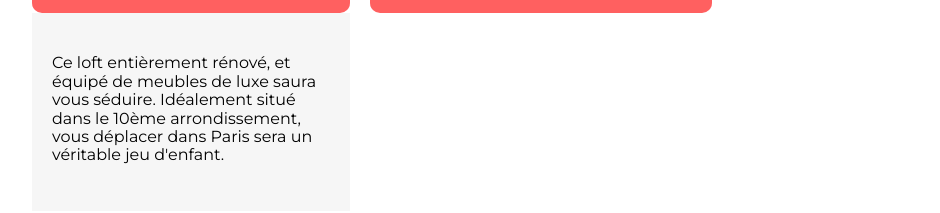
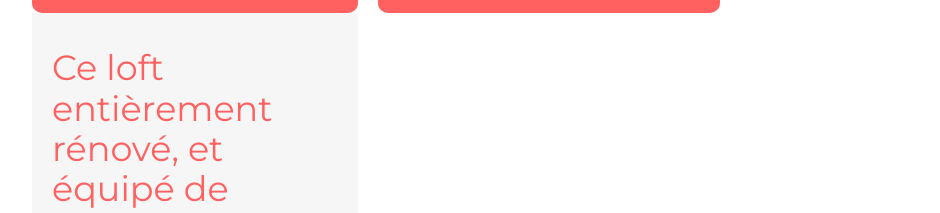
Before and after one commit to aude-lmr/Kasa, a React (Create React App) app in the folder kasa-app/: page /appartment/0979876d in a window 1280 px wide. Both pictures are taken after a click on the button "Description". Shown: the part 1518-1731 px from the top of the page, without its empty margins (268-1208 px from the left). Built offline with nearby package versions, Linux system fonts and the light colour scheme.

Commit message:
Correction du nom de classe pour ajouter le style du texte de la description

```diff
--- a/kasa-app/src/pages/Appartment/index.jsx
+++ b/kasa-app/src/pages/Appartment/index.jsx
@@ -38,7 +38,7 @@ export const Appartment = () => {
       </div>
       <div className={styled.collapseContainer}>
         <Collapse title={"Description"}>
-          <p className="{styled.collapseTxt}">{appartment.description}</p>
+          <p className={styled.collapseTxt}>{appartment.description}</p>
         </Collapse>
 
         <Collapse title={"Equipements"} className={styled.equipmentsList}>
```
